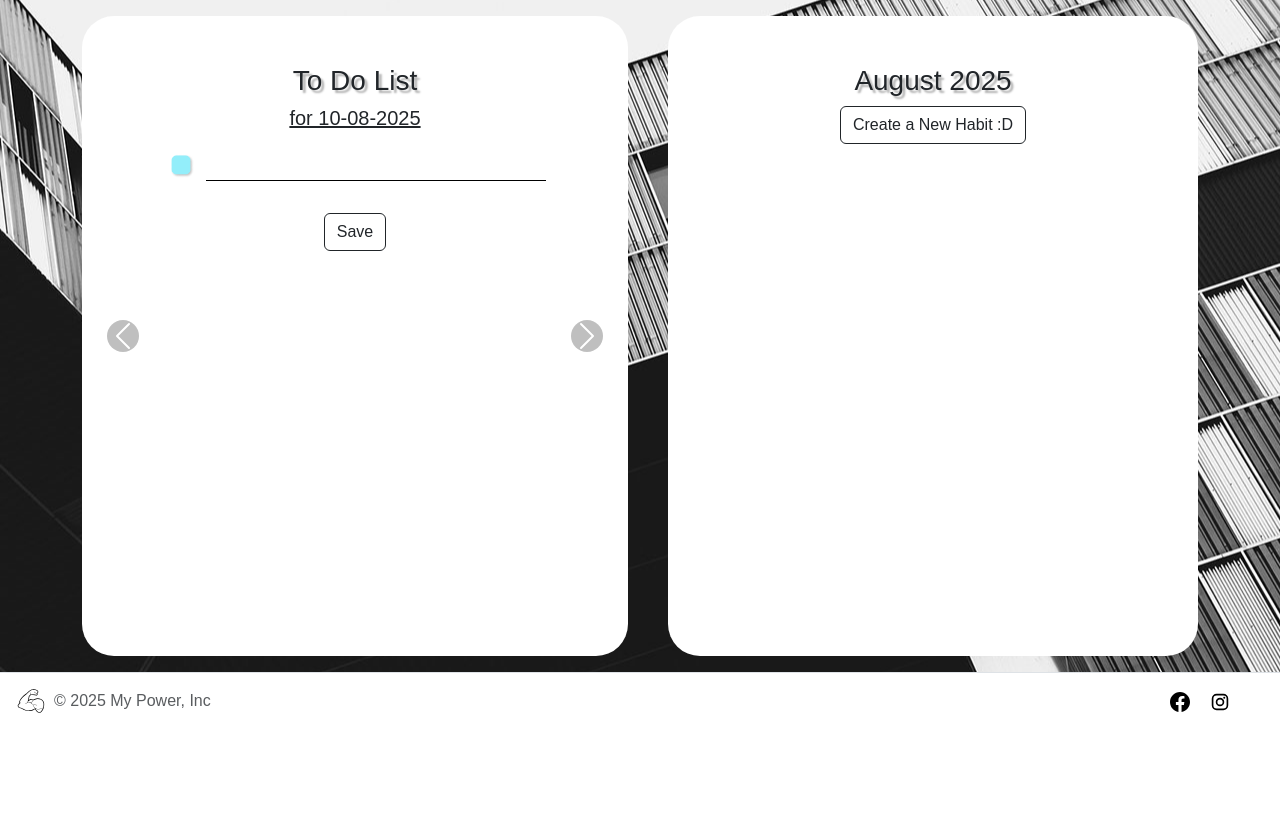
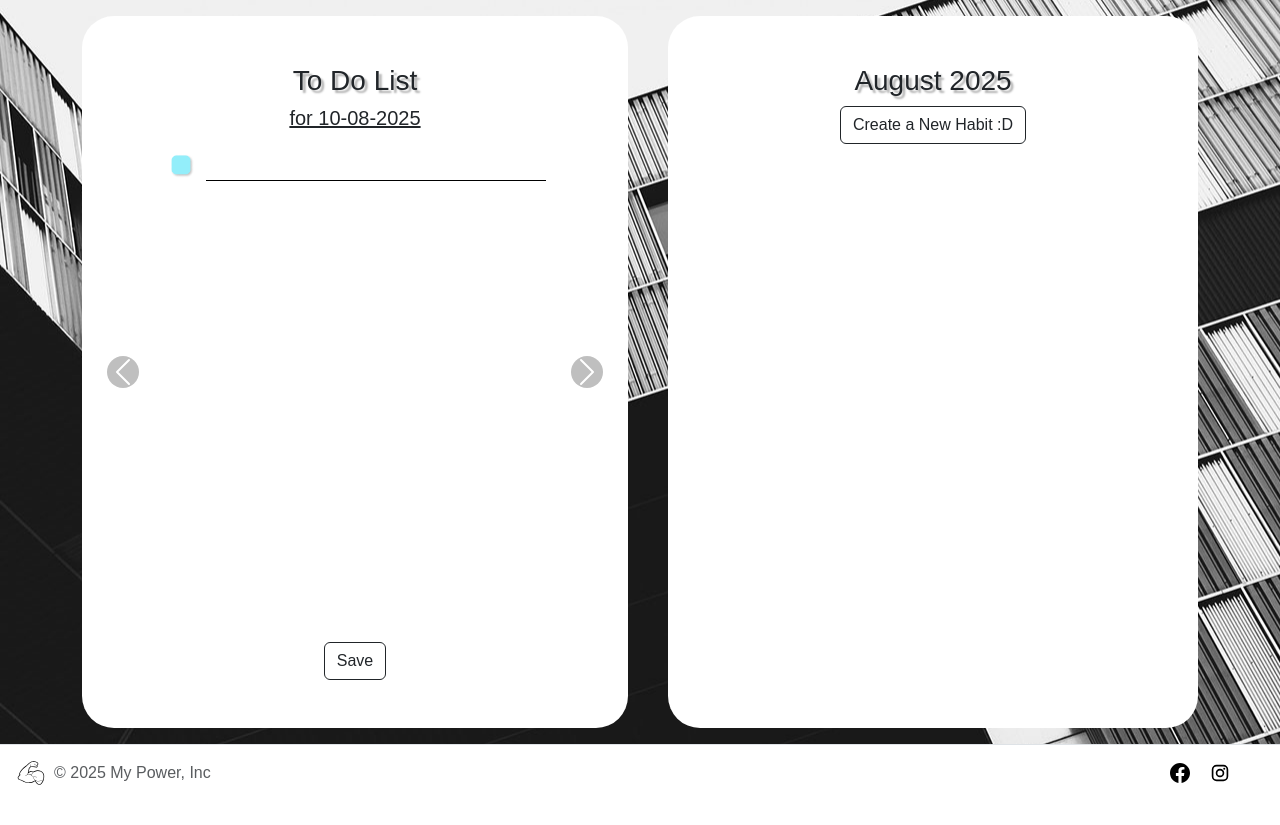
Before and after one commit to sofijasljusar/100-days-20-projects, a Django app: page / in a window 1280 px wide. Shown: the part 72-897 px from the top of the page. Before the commit the page ends 785 px from the top, so only its background shows below. Run offline with Django 5.2, Linux system fonts and the light colour scheme; the visitor is signed in with stand-in values (Sample User, id 1); data that the repository does not hold is empty; some web fonts are replaced.

Commit message:
Project 8:Make habits and todo list scrollable

```diff
--- a/project8/static/project8/css/styles.css
+++ b/project8/static/project8/css/styles.css
@@ -488,3 +488,18 @@ body, html {
   margin: 0 auto;
   text-align: center;
 }
+
+.scrollable-container {
+  height: 60vh;
+  overflow-y: auto;
+  /* Hide scrollbar for IE, Edge */
+  -ms-overflow-style: none;
+
+  /* Hide scrollbar for Firefox */
+  scrollbar-width: none;
+}
+
+/* Hide scrollbar for Chrome, Safari */
+.scrollable-container::-webkit-scrollbar {
+  display: none;
+}
--- a/project8/templates/partials/day-slide.html
+++ b/project8/templates/partials/day-slide.html
@@ -9,7 +9,7 @@
         {% csrf_token %}
         {{ formset.management_form }}
 
-        <div class="task-list">
+        <div class="task-list scrollable-container">
           {% for form in formset %}
             <div class="d-flex align-items-center justify-content-center mb-3 task-row">
               <img src="{% static '' %}{% if form.instance.completed %}project8/images/check.png{% else %}project8/images/uncheck.png{% endif %}"
--- a/project8/templates/partials/month-detail.html
+++ b/project8/templates/partials/month-detail.html
@@ -2,8 +2,11 @@
 
 <div class="bg-white bg-card w-100 h-100 text-center py-5">
   <h3 class="text-shadow">{{ month_start|date:"F" }} {{ month_start|date:"Y" }}</h3>
-  <button class="btn border-dark" data-bs-toggle="modal" data-bs-target="#addHabitModal">Create a New Habit :D</button>
-  <div class="row g-3">
+  <div class="mb-4">
+    <button class="btn border-dark" data-bs-toggle="modal" data-bs-target="#addHabitModal">Create a New Habit :D</button>
+  </div>
+
+  <div class="row g-3 scrollable-container">
     {% for habit in habits %}
       {% include 'partials/habit-item.html' with habit=habit %}
     {% endfor %}
```
